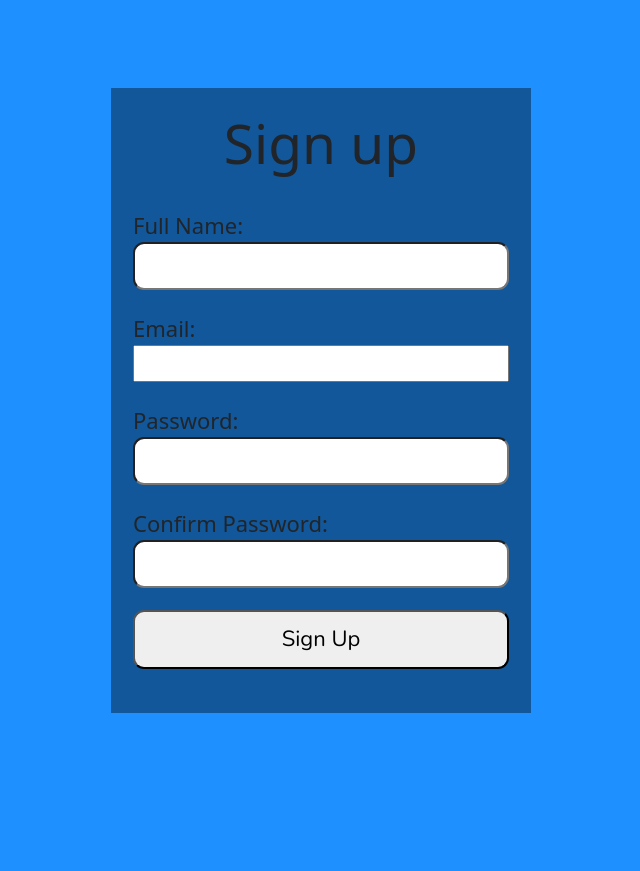
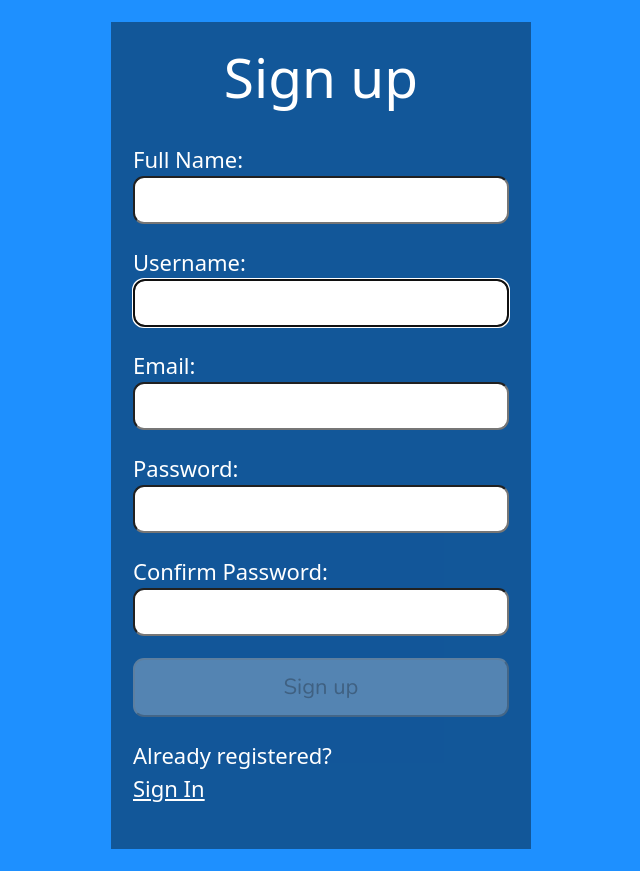
Before and after one commit to mike051985/react_app_1, a React (Create React App) app: page / in a window 1280 px wide. Shown: the whole page, without its empty margins (319-959 px from the left). Before the commit the page ends 800 px from the top, so only its background shows below. Built offline with nearby package versions, Linux system fonts and the light colour scheme.

Commit message:
src/Register.js src/index.css

```diff
--- a/src/Register.js
+++ b/src/Register.js
@@ -1,17 +1,23 @@
 import React from 'react'
 import { useRef, useState, useEffect } from 'react'
-//import { faCheck, faTimes, faInfoCircle } from "@fortawesome/free-solid-svg-icons"
-//import { FontAwesomeIcon } from "@fortawesome/react-fontawesome"
+import { faCheck, faTimes, faInfoCircle } from "@fortawesome/free-solid-svg-icons"
+import { FontAwesomeIcon } from "@fortawesome/react-fontawesome"
 
-//const FNAME_REGEX = /^[A-z][A-z0-9-_]{3,23}$/;
+const FNAME_REGEX = /^[a-zA-Z]+ [a-zA-Z]+$/;
 const USER_REGEX = /^[A-z][A-z0-9-_]{3,23}$/;
-//const EMAIL_Regex = /^[a-zA-Z0-9.!#$%&'*+/=?^_`{|}~-]+@[a-zA-Z0-9-]+(?:\.[a-zA-Z0-9-]+)*$/;
+const EMAIL_REGEX = /^[a-zA-Z0-9.!#$%&'*+/=?^_`{|}~-]+@[a-zA-Z0-9-]+(?:\.[a-zA-Z0-9-]+)*$/;
 const PWD_REGEX = /^(?=.*[a-z])(?=.*[A-Z])(?=.*[0-9])(?=.*[!@#$%]).{8,24}$/;
 
 export default function Register() {
-    /*
+
+    const fullnameRef = useRef()
     const userRef = useRef()
+    const emailRef = useRef()
     const errRef = useRef()
+
+    const [fullname, setFullname] = useState('');
+    const [validFullname, setValidFullname] = useState(false);
+    const [fullnameFocus, setFullnameFocus] = useState(false);
 
     const [user, setUser] = useState('');
     const [validName, setValidName] = useState(false);
@@ -20,7 +26,6 @@
     const [email, setEmail] = useState('');
     const [validEmail, setValidEmail] = useState(false);
     const [emailFocus, setEmailFocus] = useState(false);
-
 
     const [pwd, setPwd] = useState('');
     const [validPwd, setValidPwd] = useState(false);
@@ -33,6 +38,10 @@
     useEffect(() => {
         userRef.current.focus();
     }, [])
+
+    useEffect(() => {
+        setValidFullname(FNAME_REGEX.test(fullname));
+    }, [fullname])
 
     useEffect(() => {
         setValidName(USER_REGEX.test(user));
@@ -50,85 +59,155 @@
 
     useEffect(() => {
         setErrMsg('');
-    }, [user, email, pwd, matchPwd])
+    }, [fullname, user, email, pwd, matchPwd])
 
     const [errMsg, setErrMsg] = useState('');
-    const [success, setSuccess] = useState(false);*/
+    const [success, setSuccess] = useState(false);
   return (
     <section>
+        <p ref={errRef} className={errMsg ? "errmsg" :
+        "offscreen"} aria-live="assertive">{errMsg}</p>
         <h1>Sign up</h1>
         <form>
-            <label htmlFor="username">
+        <label htmlFor="fullname">
                 Full Name:
+                <FontAwesomeIcon icon={faCheck} className={validFullname ? "valid" : "hide"} />
+                <FontAwesomeIcon icon={faTimes} className={validFullname || !fullname ? "hide" : "invalid"} />
             </label>
             <input
                 type="text"
                 id="fullname"
-                //ref={userRef}
+                ref={fullnameRef}
                 autoComplete="off"
-                //onChange={(e) => setUser(e.target.value)}
-                // value={user}
+                onChange={(e) => setFullname(e.target.value)}
+                value={fullname}
                 required
-                //aria-invalid={validName ? "false" : "true"}
-                // aria-describedby="uidnote"
-                // onFocus={() => setUserFocus(true)}
-                //onBlur={() => setUserFocus(false)}
+                aria-invalid={validFullname ? "false" : "true"}
+                aria-describedby="fullnamenote"
+                onFocus={() => setFullnameFocus(true)}
+                onBlur={() => setFullnameFocus(false)}
             />
+            <p id="fullnamenote" className={fullnameFocus && fullname &&
+                !validFullname ? "instructions" : "offscreen"}>
+                <FontAwesomeIcon icon={faInfoCircle} />
+                8 to 24 characters.<br />
+                Must begin with a letter.<br />
+                Letters, numbers, underscores, hyphens allowed.
+            </p>
 
             <label htmlFor="username">
+                Username:
+                <FontAwesomeIcon icon={faCheck} className={validName ? "valid" : "hide"} />
+                <FontAwesomeIcon icon={faTimes} className={validName || !user ? "hide" : "invalid"} />
+            </label>
+            <input
+                type="text"
+                id="username"
+                ref={userRef}
+                autoComplete="off"
+                onChange={(e) => setUser(e.target.value)}
+                value={user}
+                required
+                aria-invalid={validName ? "false" : "true"}
+                aria-describedby="uidnote"
+                onFocus={() => setUserFocus(true)}
+                onBlur={() => setUserFocus(false)}
+            />
+            <p id="uidnote" className={userFocus && user &&
+                !validName ? "instructions" : "offscreen"}>
+                <FontAwesomeIcon icon={faInfoCircle} />
+                4 to 24 characters.<br />
+                Must begin with a letter.<br />
+                Letters, numbers, underscores, hyphens allowed.
+            </p>
+
+            <label htmlFor="email">
                 Email:
+                <FontAwesomeIcon icon={faCheck} className={validEmail ? "valid" : "hide"} />
+                <FontAwesomeIcon icon={faTimes} className={validEmail || !email ? "hide" : "invalid"} />
             </label>
             <input
                 type="email"
                 id="email"
-                //ref={userRef}
+                ref={emailRef}
                 autoComplete="off"
-                //onChange={(e) => setEmail(e.target.value)}
-                // value={email}
+                onChange={(e) => setEmail(e.target.value)}
+                value={email}
                 required
-                //aria-invalid={validEmail ? "false" : "true"}
-                // aria-describedby="emailnote"
-                // onFocus={() => setEmailFocus(true)}
-                //onBlur={() => setEmailFocus(false)}
+                aria-invalid={validEmail ? "false" : "true"}
+                aria-describedby="emailnote"
+                onFocus={() => setEmailFocus(true)}
+                onBlur={() => setEmailFocus(false)}
             />
+            <p id="emailnote" className={emailFocus && email &&
+                !validEmail ? "instructions" : "offscreen"}>
+                <FontAwesomeIcon icon={faInfoCircle} />
+                13 to 24 characters.<br />
+                Must begin with a letter.<br />
+                Letters, numbers, underscores, hyphens allowed.
+            </p>
 
             <label htmlFor="password">
                 Password:
+                <FontAwesomeIcon icon={faCheck} className={validPwd ? "valid" : "hide"} />
+                <FontAwesomeIcon icon={faTimes} className={validPwd || !pwd ? "hide" : "invalid"} />
             </label>
             <input
                 type="password"
                 id="password"
-                autoComplete="off"
-                //onChange={(e) => setPwd(e.target.value)}
-                // value={pwd}
+                onChange={(e) => setPwd(e.target.value)}
+                value={pwd}
                 required
-                //aria-invalid={validPwd ? "false" : "true"}
-                // aria-describedby="pwdnote"
-                // onFocus={() => setPwdFocus(true)}
-                //onBlur={() => setPwdFocus(false)}
+                aria-invalid={validPwd ? "false" : "true"}
+                aria-describedby="pwdnote"
+                onFocus={() => setPwdFocus(true)}
+                onBlur={() => setPwdFocus(false)}
             />
+            <p id="pwdnote" className={pwdFocus && !validPwd ? "instructions" : "offscreen"}>
+                <FontAwesomeIcon icon={faInfoCircle} />
+                8 to 24 characters.<br />
+                Must include uppercase and lowercase letters, a number and a special character.<br />
+                Allowed special characters:
+                <span aria-label="exclamation mark">!</span>
+                <span aria-label="at symbol">@</span>
+                <span aria-label="hashtag">#</span>
+                <span aria-label="dollar sign">$</span>
+                <span aria-label="percent">%</span>
+            </p>
 
             <label htmlFor="confirm_pwd">
                 Confirm Password:
+                <FontAwesomeIcon icon={faCheck} className={validMatch && matchPwd ? "valid" : "hide"} />
+                <FontAwesomeIcon icon={faTimes} className={validMatch || !matchPwd ? "hide" : "invalid"} />
             </label>
             <input
                 type="password"
                 id="confirm_pwd"
-                autoComplete="off"
-                //onChange={(e) => setMatchPwd(e.target.value)}
-                // value={matchPwd}
+                onChange={(e) => setMatchPwd(e.target.value)}
+                value={matchPwd}
                 required
-                //aria-invalid={validMatch ? "false" : "true"}
-                // aria-describedby="confirmnote"
-                // onFocus={() => setMatchFocus(true)}
-                //onBlur={() => setMatchFocus(false)}
+                aria-invalid={validMatch ? "false" : "true"}
+                aria-describedby="confirmnote"
+                onFocus={() => setMatchFocus(true)}
+                onBlur={() => setMatchFocus(false)}
             />
+            <p id="confirmnote" className={matchFocus && !validMatch ? "instructions" : "offscreen"}>
+                <FontAwesomeIcon icon={faInfoCircle} />
+                Must match the first password input field.
+            </p>
             <button
-                //disabled={!validName || !validPwd || !validMatch ? true : false}
+                disabled={!validFullname || !validName || !validEmail || !validPwd || !validMatch ? true : false}
             >
-            Sign Up
+            Sign up
             </button>
         </form>
+        <p>
+            Already registered?<br />
+            <span className="line">
+                {/*put router link here*/}
+                <a href="#">Sign In</a>
+            </span>
+        </p>
     </section>
   )
 }
--- a/src/index.css
+++ b/src/index.css
@@ -35,6 +35,7 @@
     justify-content: flex-start;
     padding: 1rem;
     background-color: rgba(0,0,0,0.4);
+    color: #fff;
 }
 
 h1 {
@@ -54,6 +55,7 @@
 }
 
 input[type="text"],
+input[type="email"],
 input[type="password"],
 button,
 textarea {
```
Lines whose indentation alone changed are shown as unchanged.
